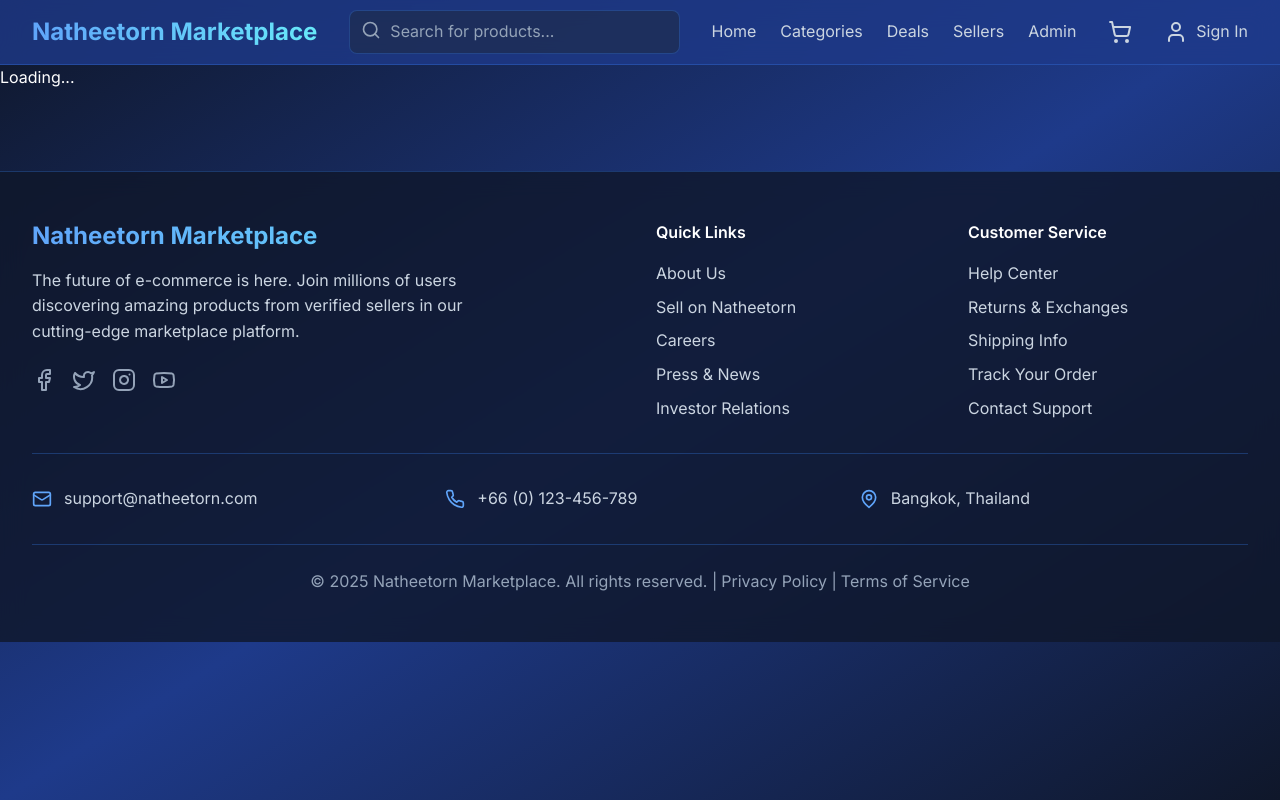
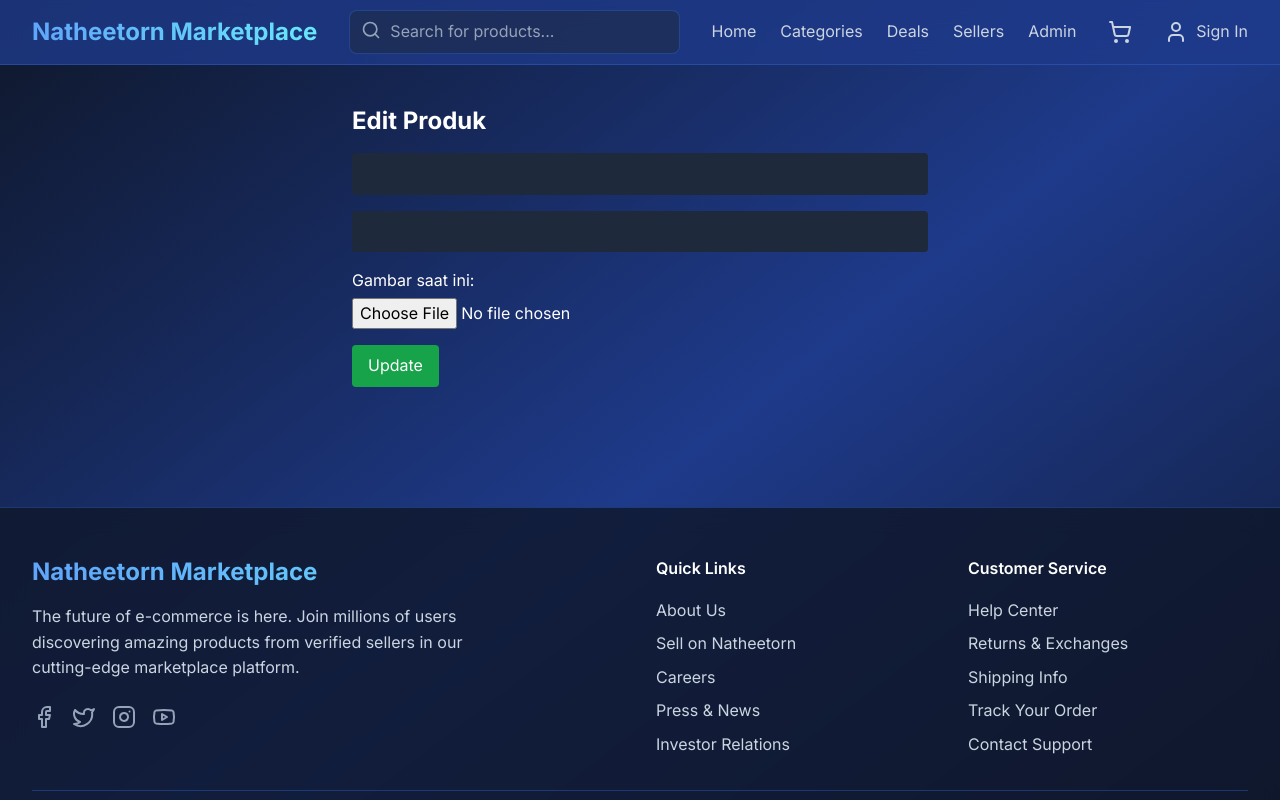
Before and after one commit to KhunSkyPBW/natheetorn-web, a React (Vite) app: page /seller/edit/1 in a window 1280 px wide. Shown: the top 800 px of the page. Built offline with nearby package versions, Linux system fonts and the light colour scheme; no server answers; the database is empty.

Commit message:
Update EditProduct.tsx

```diff
--- a/src/pages/seller/EditProduct.tsx
+++ b/src/pages/seller/EditProduct.tsx
@@ -1,76 +1,84 @@
-import { useEffect, useState } from 'react';
+import React, { useEffect, useState } from 'react';
 import { useParams, useNavigate } from 'react-router-dom';
 import { supabase } from '../../lib/supabase';
 import { useAuth } from '../../context/AuthContext';
-import { Product } from '../../lib/supabaseTypes';
 
 const EditProduct = () => {
   const { id } = useParams();
   const { user } = useAuth();
   const navigate = useNavigate();
 
-  const [product, setProduct] = useState<Product | null>(null);
   const [name, setName] = useState('');
-  const [price, setPrice] = useState<number>(0);
+  const [price, setPrice] = useState('');
+  const [image, setImage] = useState('');
   const [imageFile, setImageFile] = useState<File | null>(null);
 
   useEffect(() => {
     const fetchProduct = async () => {
       const { data, error } = await supabase
         .from('products')
-        .select('*')
+        .select()
         .eq('id', id)
         .single();
 
       if (!error && data) {
-        setProduct(data);
         setName(data.name);
         setPrice(data.price);
+        setImage(data.image);
       }
     };
 
     fetchProduct();
   }, [id]);
 
-  const handleSubmit = async (e: React.FormEvent) => {
+  const handleUpdate = async (e: React.FormEvent) => {
     e.preventDefault();
-    if (!user || !product) return;
+    if (!user) return;
 
-    let imageUrl = product.image;
+    let imageUrl = image;
 
-    // Upload gambar baru jika ada
     if (imageFile) {
-      const { data: uploadData, error: uploadError } = await supabase.storage
+      const fileExt = imageFile.name.split('.').pop();
+      const filePath = `${Date.now()}-${user.id}.${fileExt}`;
+
+      const { error: uploadError } = await supabase.storage
         .from('product-images')
-        .upload(`${user.id}/${Date.now()}_${imageFile.name}`, imageFile, {
-          upsert: true,
-        });
+        .upload(filePath, imageFile);
 
-      if (!uploadError && uploadData) {
-        imageUrl = supabase.storage
+      if (!uploadError) {
+        const { data: publicUrlData } = supabase.storage
           .from('product-images')
-          .getPublicUrl(uploadData.path).data.publicUrl;
+          .getPublicUrl(filePath);
+        imageUrl = publicUrlData.publicUrl;
       }
     }
 
     const { error } = await supabase
       .from('products')
-      .update({ name, price, image: imageUrl })
+      .update({ name, price: parseFloat(price), image: imageUrl })
       .eq('id', id);
 
-    if (!error) navigate('/seller');
+    if (!error) {
+      navigate('/seller');
+    } else {
+      alert('Gagal update produk');
+    }
   };
 
-  if (!product) return <p>Loading...</p>;
-
   return (
-    <form onSubmit={handleSubmit} className="p-4 space-y-4">
-      <h1 className="text-xl font-bold">Edit Produk</h1>
-      <input type="text" value={name} onChange={e => setName(e.target.value)} className="border p-2 w-full" />
-      <input type="number" value={price} onChange={e => setPrice(Number(e.target.value))} className="border p-2 w-full" />
-      <input type="file" accept="image/*" onChange={e => setImageFile(e.target.files?.[0] || null)} />
-      <button type="submit" className="bg-green-500 text-white px-4 py-2 rounded">Update</button>
-    </form>
+    <div className="max-w-xl mx-auto py-10 text-white">
+      <h2 className="text-2xl font-bold mb-4">Edit Produk</h2>
+      <form onSubmit={handleUpdate} className="space-y-4">
+        <input type="text" value={name} onChange={(e) => setName(e.target.value)} className="w-full p-2 rounded bg-slate-800" />
+        <input type="number" value={price} onChange={(e) => setPrice(e.target.value)} className="w-full p-2 rounded bg-slate-800" />
+        <div>
+          <p className="mb-1">Gambar saat ini:</p>
+          {image && <img src={image} alt="product" className="w-32 mb-2" />}
+          <input type="file" accept="image/*" onChange={(e) => setImageFile(e.target.files?.[0] || null)} />
+        </div>
+        <button type="submit" className="bg-green-600 px-4 py-2 rounded hover:bg-green-700">Update</button>
+      </form>
+    </div>
   );
 };
 
```
